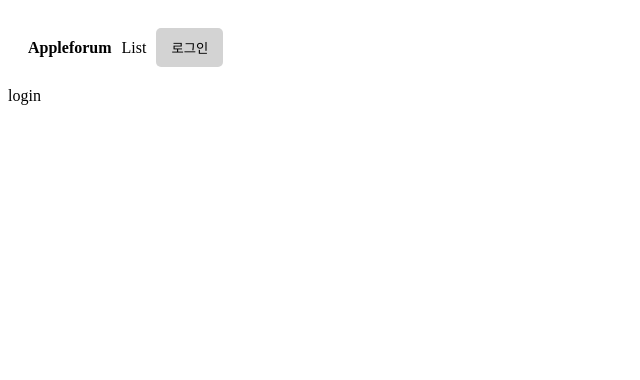
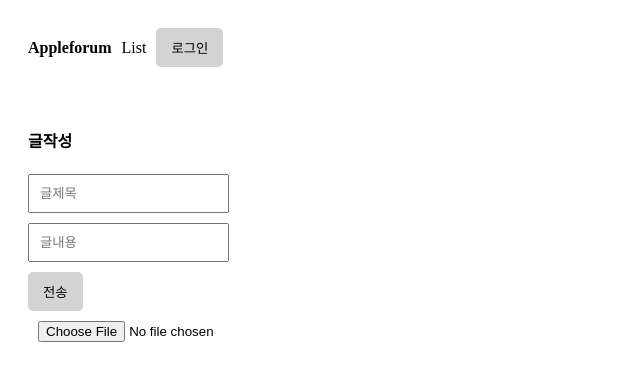
Before and after one commit to YangDongsuk/nextjspractice_forum, a Next.js app: page /write in a window 1280 px wide. Shown: the top 380 px of the page, without its empty margins (0-640 px from the left). Built offline with nearby package versions, Linux system fonts and the light colour scheme; no server answers.

Commit message:
이미지 업로드 기능

```diff
--- a/app/detail/[id]/page.js
+++ b/app/detail/[id]/page.js
@@ -18,6 +18,7 @@
       <h4>상세페이지임</h4>
       <h4>{result.title}</h4>
       <p>{result.content}</p>
+      <img src={result.image} />
       <Comment id={props.params.id} />
     </div>
   );
--- a/app/write/page.js
+++ b/app/write/page.js
@@ -1,22 +1,49 @@
-import { getServerSession } from "next-auth";
-import { authOptions } from "@/pages/api/auth/[...nextauth]";
-export default async function Write() {
-  let session = await getServerSession(authOptions);
-  // console.log(session);
+"use client";
+import { useState } from "react";
+
+export default function Write() {
+  let [src, setSrc] = useState("");
+
   return (
-    <>
-      {session ? (
-        <div className="p-20">
-          <h4>글작성</h4>
-          <form action="/api/post/new" method="POST">
-            <input name="title" placeholder="글제목"></input>
-            <input name="content" placeholder="글내용"></input>
-            <button type="submit">버튼</button>
-          </form>
-        </div>
-      ) : (
-        <div>login</div>
-      )}
-    </>
+    <div className="p-20">
+      <h4>글작성</h4>
+      <form action="/api/post/new" method="POST">
+        <input name="title" placeholder="글제목" />
+        <input name="content" placeholder="글내용" />
+        <input type="hidden" name="image" value={src}></input>
+        <button type="submit">전송</button>
+      </form>
+
+      <input
+        type="file"
+        accept="image/*"
+        onChange={async (e) => {
+          let file = e.target.files[0];
+          let filename = encodeURIComponent(file.name);
+          let res = await fetch("/api/post/image?file=" + filename);
+          res = await res.json();
+          console.log(res);
+
+          //S3 업로드
+          const formData = new FormData();
+          Object.entries({ ...res.fields, file }).forEach(([key, value]) => {
+            formData.append(key, value);
+          });
+          let 업로드결과 = await fetch(res.url, {
+            method: "POST",
+            body: formData,
+          });
+          console.log(업로드결과);
+
+          if (업로드결과.ok) {
+            setSrc(업로드결과.url + "/" + filename);
+            console.log(업로드결과.url + "/" + filename);
+          } else {
+            console.log("실패");
+          }
+        }}
+      />
+      <img src={src} />
+    </div>
   );
 }
--- a/package.json
+++ b/package.json
@@ -10,6 +10,7 @@
   },
   "dependencies": {
     "@next-auth/mongodb-adapter": "^1.1.3",
+    "aws-sdk": "^2.1380.0",
     "bcrypt": "^5.1.0",
     "mongodb": "^5.5.0",
     "next": "13.4.2",
--- /dev/null
+++ b/pages/api/post/image.js
@@ -0,0 +1,21 @@
+import aws from "aws-sdk";
+export default async function handler(요청, 응답) {
+  aws.config.update({
+    accessKeyId: process.env.ACCESS_KEY,
+    secretAccessKey: process.env.SECRET_KEY,
+    region: "ap-northeast-2",
+    signatureVersion: "v4",
+  });
+
+  const s3 = new aws.S3();
+  const url = await s3.createPresignedPost({
+    Bucket: process.env.BUCKET_NAME,
+    Fields: { key: 요청.query.file },
+    Expires: 60, // seconds
+    Conditions: [
+      ["content-length-range", 0, 1048576], //파일용량 1MB 까지 제한
+    ],
+  });
+
+  응답.status(200).json(url);
+}
```
Also changed, not shown: 2 other files (tests, documents, lock files or other folders).
